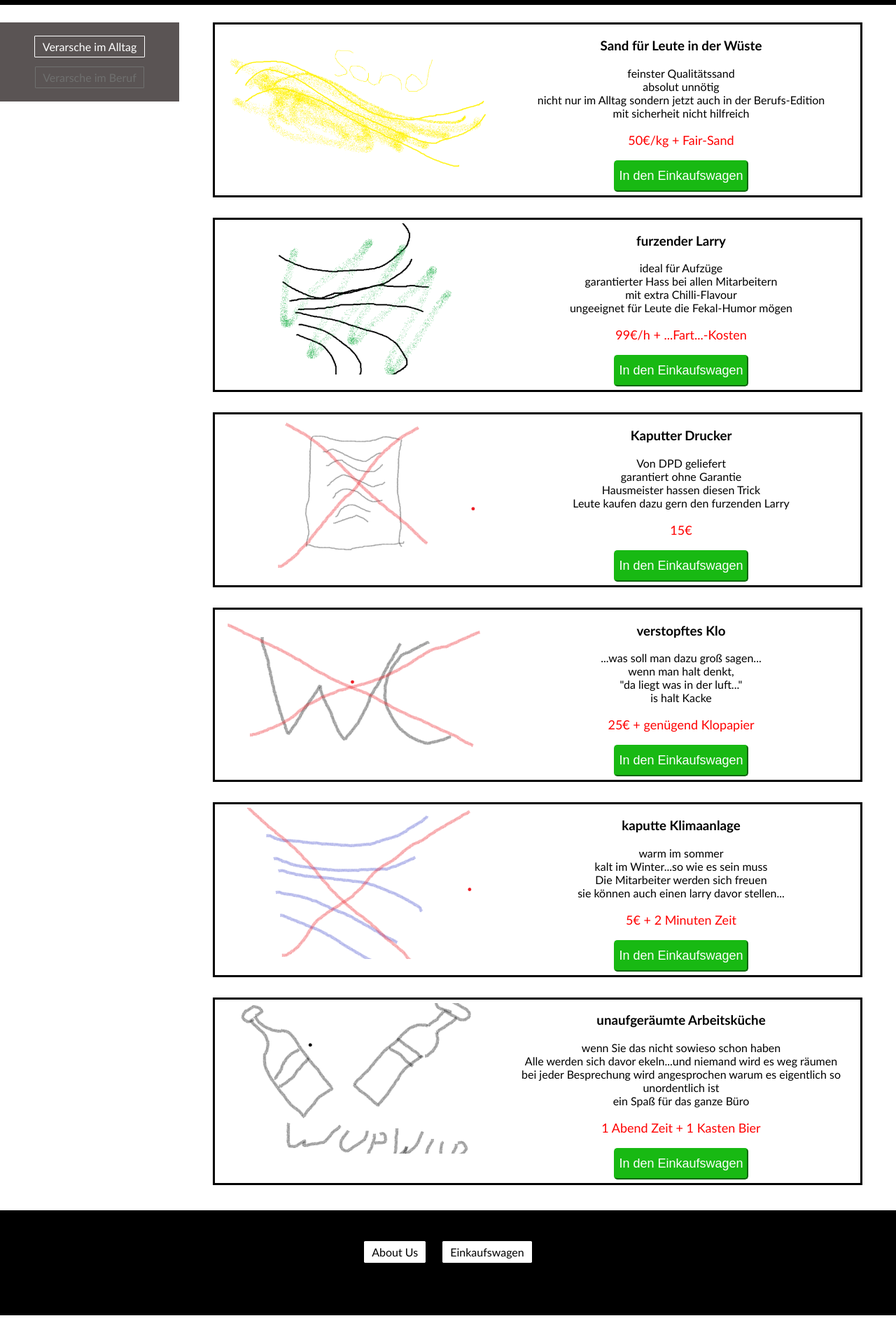
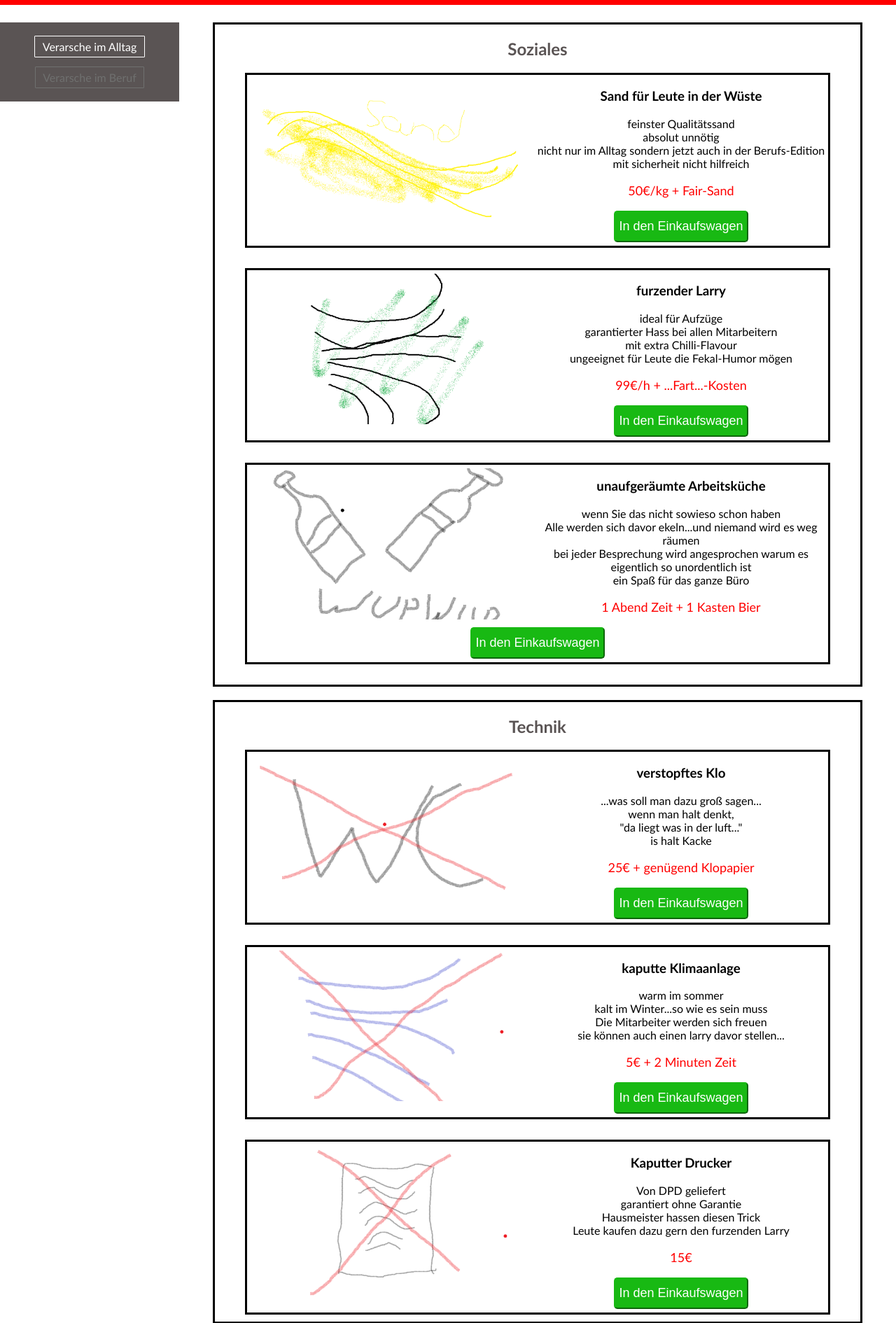
Before and after one commit to LksWllmnn/GiS-sose-2020, a plain HTML site: page Aufgabe04/Artikelgruppe_I.html in a window 1280 px wide. Shown: the part 190-2080 px from the top of the page at 70% size. Drawn offline with Linux system fonts and the light colour scheme.

Commit message:
verlinkung und verbesserung
verlinkung m dropdown und artikel 2 aktualisieren

```diff
--- a/Aufgabe04/Artikelgruppe_I.html
+++ b/Aufgabe04/Artikelgruppe_I.html
@@ -29,6 +29,8 @@
             </aside>
 
             <article>
+                <div>
+                    <h2 label="Spaß" id="I_I">Soziales</h2>
                     <div class="ag">
                         <img src="Bilder/Sand.PNG" alt="ag1_1">
                         <h3>Sand für Leute in der Wüste</h3>
@@ -55,19 +57,25 @@
                         <button>In den Einkaufswagen</button>
                     </div>
                     <br>
+
                     <div class="ag">
-                    <img src="Bilder/Drucker.PNG" alt="ag1_3">
-                    <h3>Kaputter Drucker</h3>
+                        <img src="Bilder/Küche.PNG" alt="ag1_6">
+                        <h3>unaufgeräumte Arbeitsküche</h3>
                         <ul>
-                        <li>Von DPD geliefert</li>
-                        <li>garantiert ohne Garantie</li>
-                        <li>Hausmeister hassen diesen Trick</li>
-                        <li>Leute kaufen dazu gern den furzenden Larry</li>
+                            <li>wenn Sie das nicht sowieso schon haben</li>
+                            <li>Alle werden sich davor ekeln...und niemand wird es weg räumen</li>
+                            <li>bei jeder Besprechung wird angesprochen warum es eigentlich so unordentlich ist</li>
+                            <li>ein Spaß für das ganze Büro</li>
                         </ul>
-                    <p class="Preis">15€</p>
+                        <p class="Preis">1 Abend Zeit + 1 Kasten Bier</p>
                         <button>In den Einkaufswagen</button>
                     </div>
                     <br>
+                </div>
+                <br>
+                <div>
+                    <h2 label="Spaß" id="I_II">Technik</h2>
+
                     <div class="ag">
                         <img src="Bilder/klo.PNG" alt="ag1_4">
                         <h3>verstopftes Klo</h3>
@@ -95,17 +103,19 @@
                     </div>
                     <br>
                     <div class="ag">
-                    <img src="Bilder/Küche.PNG" alt="ag1_6">
-                    <h3>unaufgeräumte Arbeitsküche</h3>
+                        <img src="Bilder/Drucker.PNG" alt="ag1_3">
+                        <h3>Kaputter Drucker</h3>
                         <ul>
-                        <li>wenn Sie das nicht sowieso schon haben</li>
-                        <li>Alle werden sich davor ekeln...und niemand wird es weg räumen</li>
-                        <li>bei jeder Besprechung wird angesprochen warum es eigentlich so unordentlich ist</li>
-                        <li>ein Spaß für das ganze Büro</li>
+                            <li>Von DPD geliefert</li>
+                            <li>garantiert ohne Garantie</li>
+                            <li>Hausmeister hassen diesen Trick</li>
+                            <li>Leute kaufen dazu gern den furzenden Larry</li>
                         </ul>
-                    <p class="Preis">1 Abend Zeit + 1 Kasten Bier</p>
+                        <p class="Preis">15€</p>
                         <button>In den Einkaufswagen</button>
                     </div>
+                </div>
+
             </article>
 
         </main>
```
Also changed, not shown: Aufgabe04/AboutUs.html (+2 -0 lines), Aufgabe04/Artikelgruppe_II.html (+2 -2 lines), Aufgabe04/Shop.html (+4 -4 lines). Lines whose indentation alone changed are shown as unchanged.
